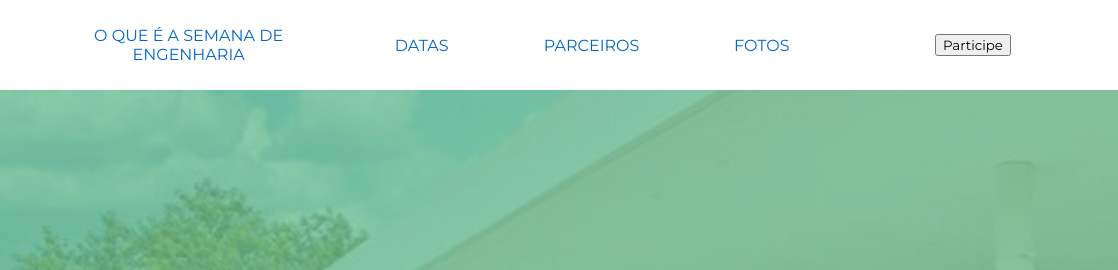
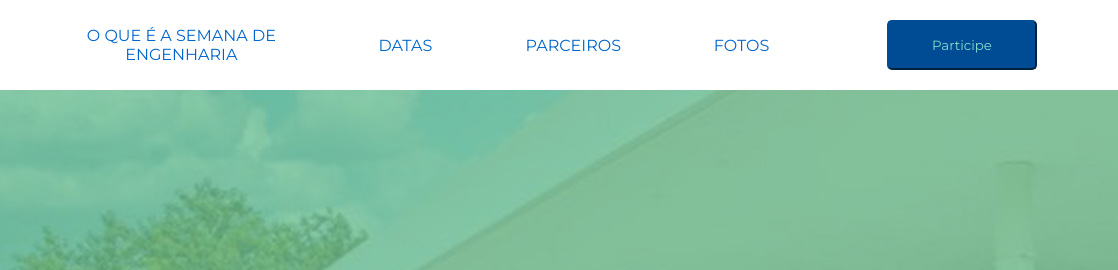
Before and after one commit to eng-comp-senac-projetos/eng-comp-senac-projetos.github.io, a plain HTML site: page Modelo.html in a window 1280 px wide. Shown: the top 270 px of the page, 162-1280 px from the left. Drawn offline with Linux system fonts and the light colour scheme.

Commit message:
aft-bfr-bt1r8

```diff
--- a/estilo.css
+++ b/estilo.css
@@ -339,7 +339,7 @@ footer {
 
 
 }
-      #Participe::before{
+      #Participe{
 
         width: 150px;
         height: 50px;
@@ -348,3 +348,7 @@ footer {
         background-color: #004C94;
         color: #84DCCF;
               }
+
+.container td{
+    cursor: pointer;
+}
```
